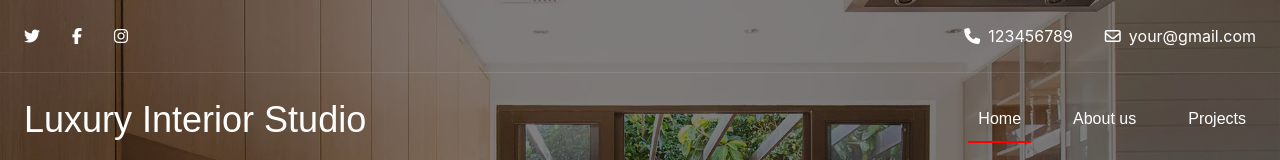
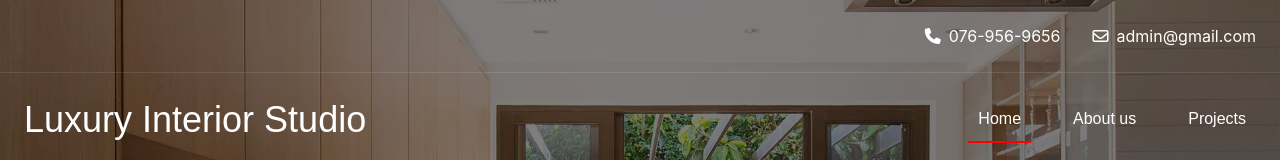
Before and after one commit to jinujohn081/Interior, a website: page public /index.html in a window 1280 px wide. Shown: the top 160 px of the page. Drawn offline with Linux system fonts and the light colour scheme.

Commit message:
updated Index.html file

```diff
--- a/public /index.html
+++ b/public /index.html
@@ -27,18 +27,18 @@
           class="flex justify-between items-center border-b border-white border-opacity-10 p-4 md:p-6"
         >
           <div class="flex space-x-4 md:space-x-8">
-            <a><i class="fa-brands fa-twitter"></i></a>
+            <!-- <a><i class="fa-brands fa-twitter"></i></a>
             <a><i class="fa-brands fa-facebook-f"></i></a>
-            <a><i class="fa-brands fa-instagram"></i></a>
+            <a><i class="fa-brands fa-instagram"></i></a> -->
           </div>
           <div class="flex space-x-4 md:space-x-8 text-sm md:text-base">
             <div class="flex items-center space-x-2">
               <i class="fa-solid fa-phone"></i>
-              <span>123456789</span>
+              <span>076-956-9656</span>
             </div>
             <div class="flex items-center space-x-2">
               <i class="fa-regular fa-envelope"></i>
-              <span>your@gmail.com</span>
+              <span>admin@gmail.com</span>
             </div>
           </div>
         </div>
```
Also changed, not shown: 1 other file.
